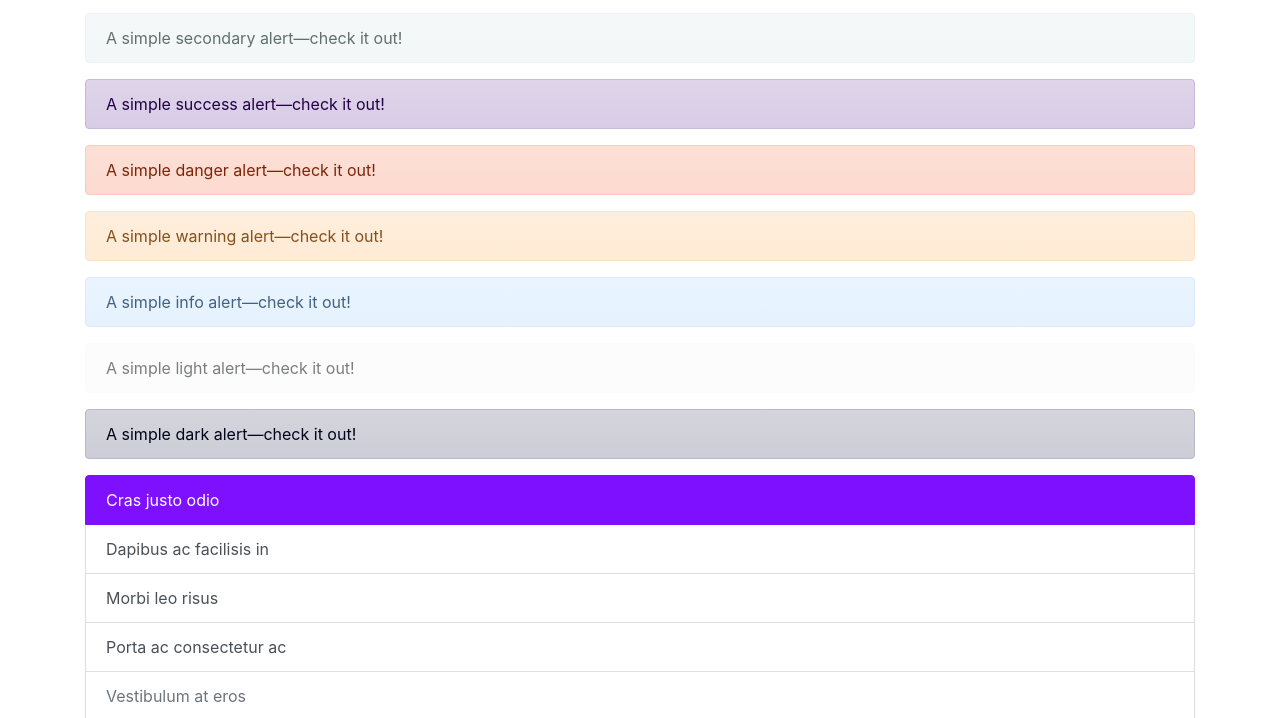
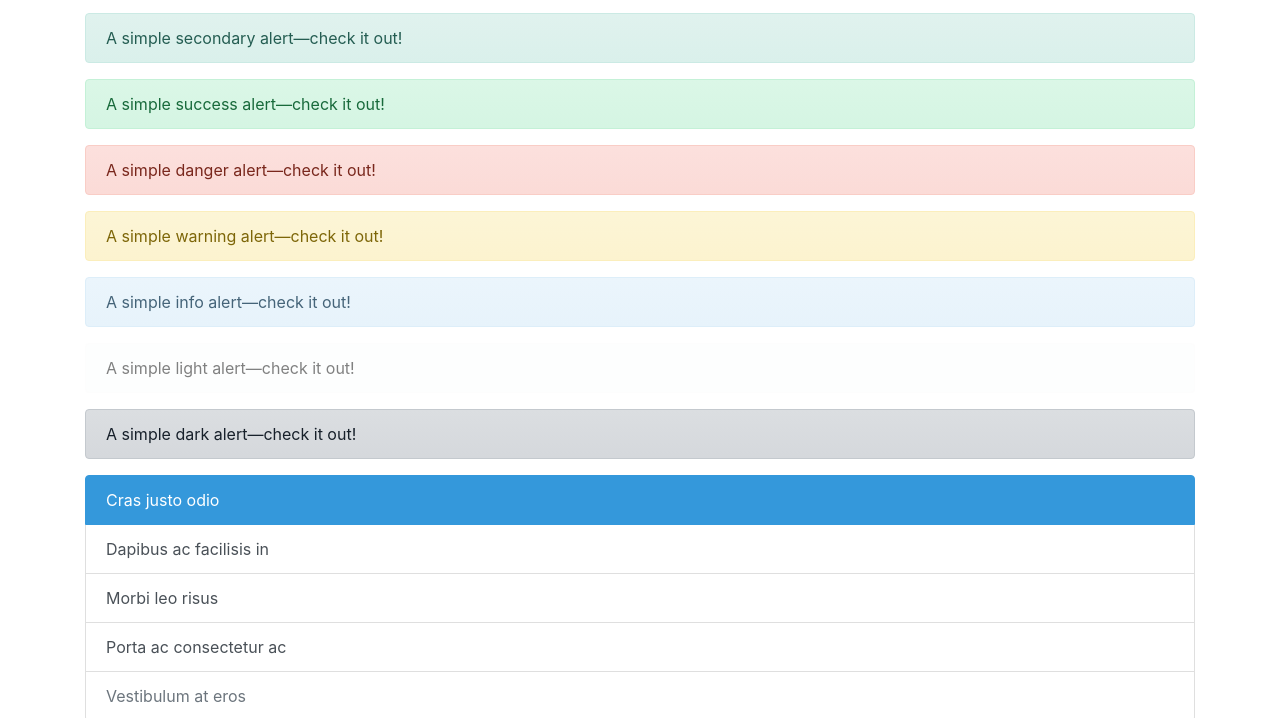
Before and after one commit to brian-nunez/bjnunez-bootstrap, a website: page index.html in a window 1280 px wide. Shown: the part 241-959 px from the top of the page. Drawn offline with nearby package versions, Linux system fonts and the light colour scheme.

Commit message:
update colors

```diff
--- a/src/index.scss
+++ b/src/index.scss
@@ -2,14 +2,14 @@
 
 $headings-font-family: Open Sans;
 
-$primary: #7F0FFF;
-$secondary: #bed6d5;
-$success: #420084;
-$danger: #f2460d;
-$info: #7ebcfa;
-$warning: #ff9933;
-$light: #eef0f2;
-$dark: #000633;
+$primary: #3498db;
+$secondary: #45b39d;
+$success: #2ecc71;
+$danger: #e94b35;
+$info: #85c1e9;
+$warning: #f1c40f;
+$light: #f7f9f9;
+$dark: #2c3e50;
 $enable-gradients: true;
 $spacer: 1.2rem;
 $border-width: 1px;
```
Also changed, not shown: build/index.css.
